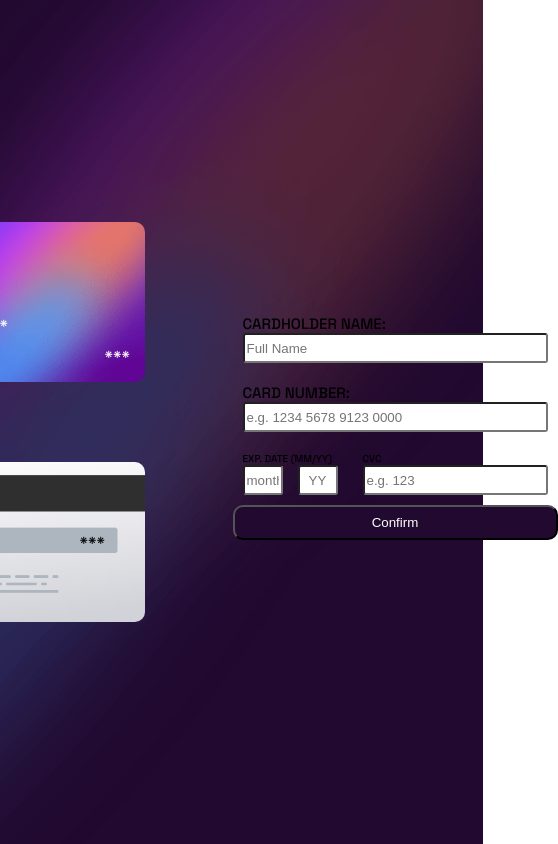
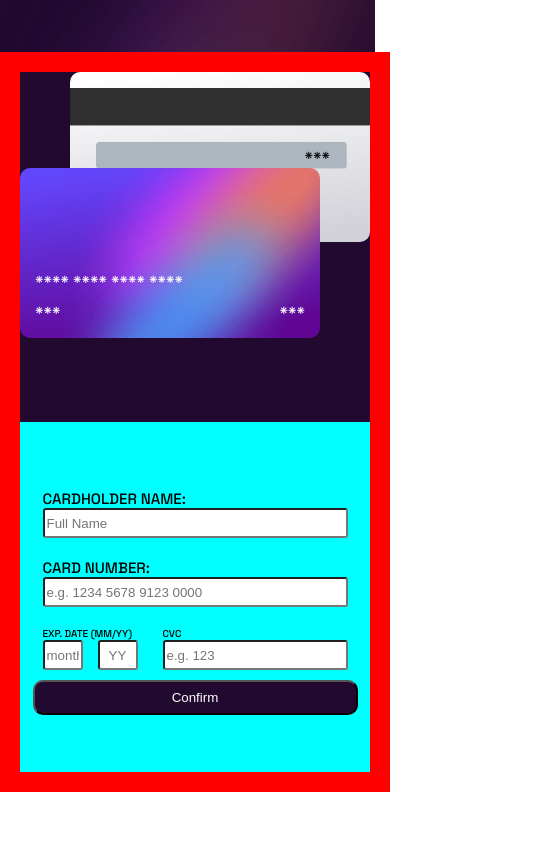
Before and after one commit to Augusto-Siqueira/Interactive-Card, a plain HTML site: page index.html in a window 390 px wide. Shown: the whole page, 558 px wide, since content can reach past the window. Drawn offline with Linux system fonts and the light colour scheme.

Commit message:
Iniciado a codificação para exibição mobile

```diff
--- a/assets/CSS/style.css
+++ b/assets/CSS/style.css
@@ -79,6 +79,7 @@ body {
     display: flex;
     justify-content: center;
     align-items: center;
+    position: relative;
 }
 .info input {
     border-radius: 3px;
@@ -100,6 +101,11 @@ body {
     flex-direction: column;
     margin: 10px;
 }
+input[type="number"]::-webkit-inner-spin-button,
+input[type="number"]::-webkit-outer-spin-button {
+  -webkit-appearance: none;
+  margin: 0;
+}
 .confirmation {
     display: flex;
 }
@@ -109,7 +115,6 @@ body {
 .inputs-date {
     display: flex;
 }
-
 .inputs-date input {
     margin-right: 15px;
     width: 40px;
@@ -124,3 +129,55 @@ body {
     flex-direction: column;
     margin-left: 10px;
 }
+/*Exibir result após a confirmação do cartão*/
+.result {
+    display: flex;
+    flex-direction: column;
+    justify-content: center;
+    align-items: center;
+    visibility: hidden;
+}
+.result button {
+    background-color: #21092f;
+    color: #ffff;
+    border-radius: 10px;
+    height: 35px;
+}
+
+@media (min-width: 375px) {
+  body {
+    background-image: url(../images/bg-main-mobile.png);
+  }
+
+  .register {
+    display: flex;
+    flex-direction: column;
+    justify-content: center;
+    align-items: center;
+    background-color: red;
+    width: 100%;
+  }
+  .cards {
+    width: 350px;
+    height: 350px;
+    justify-content: flex-start;
+    background-color: #21092f;
+  }
+
+  .card-1 {
+    order: 2;
+    height: 170px;
+    margin-top: -74px;
+  }
+
+  .card-2 {
+    height: 170px;
+  }
+
+  .info {
+    background-color: aqua;
+    margin-left: 0px;
+    width: 350px;
+    height: 350px;
+  }
+}
--- a/index.html
+++ b/index.html
@@ -35,24 +35,24 @@
       <form action="">
         <label>
           <span>CARDHOLDER NAME:</span>
-          <input type="text" name="nome" placeholder="Full Name">
+          <input required type="text" name="nome" placeholder="Full Name">
         </label>
         <label>
           <span>CARD NUMBER:</span>
-          <input type="" name="number" placeholder="e.g. 1234 5678 9123 0000">
+          <input required type="number" name="number" placeholder="e.g. 1234 5678 9123 0000" maxlength="16" minlength="16">
         </label>
         <label>
           <div class="confirmation">
             <div class="date">
               <span class="description">EXP. DATE (MM/YY)</span>
               <div class="inputs-date">
-                <input type="text" name="month" placeholder="month">
-                <input type="text" name="year" placeholder="YY">
+                <input required type="number" name="month" placeholder="month" maxlength="2">
+                <input required type="number" name="year" placeholder="YY" maxlength="2">
               </div>
             </div>
             <div class="cvc">
               <span class="description">CVC</span>
-              <input type="" placeholder="e.g. 123">
+              <input required type="number" placeholder="e.g. 123" minlength="3" maxlength="3">
             </div>
           </div>
         </label>
@@ -60,7 +60,13 @@
       </form>
     </div>
   </div>
+  <div class="result">
+    <img src="./assets/images/icon-complete.svg" alt="">
+    <h2>THANK YOU!</h2>
+    <h4>We've added your card details</h4>
+    <button>Continue</button>
+  </div>
 
-
+<script src="./assets/JS/script.js"></script>
 </body>
 </html>
```
Lines whose indentation alone changed are shown as unchanged.
